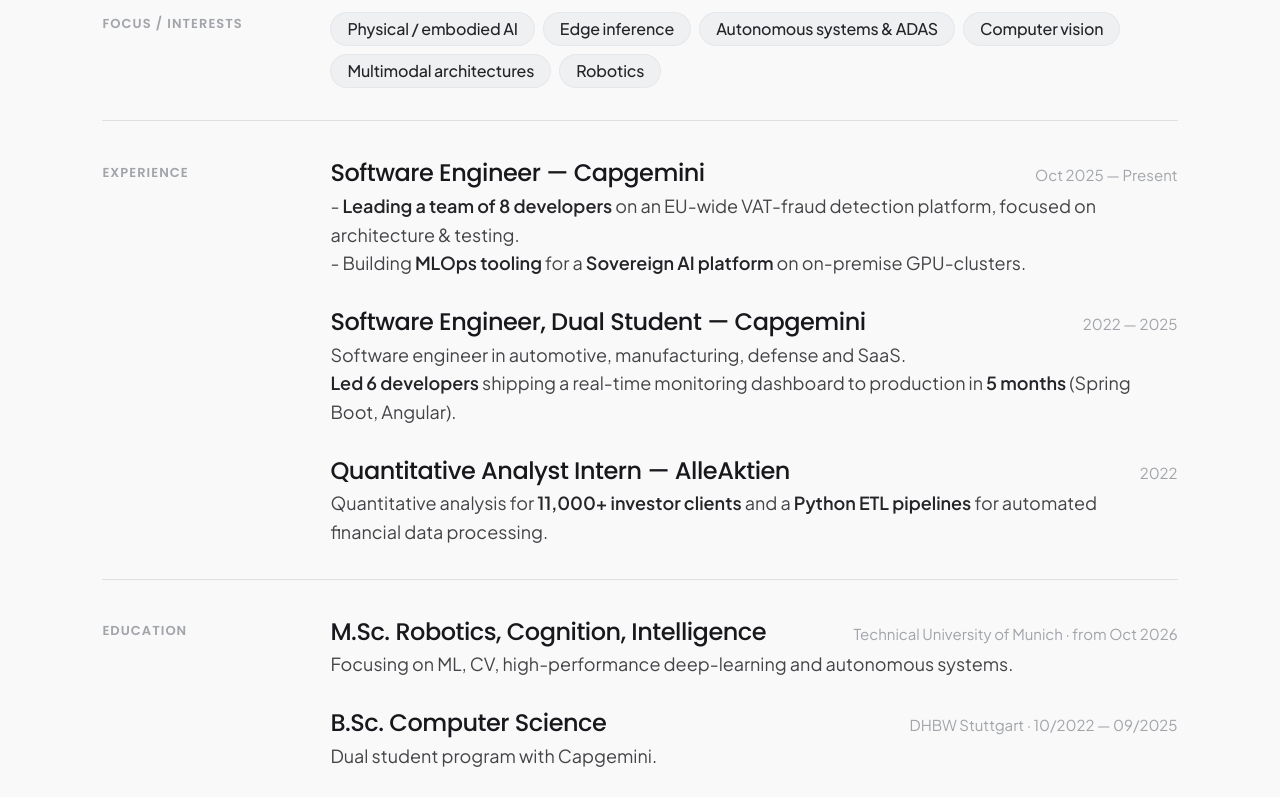
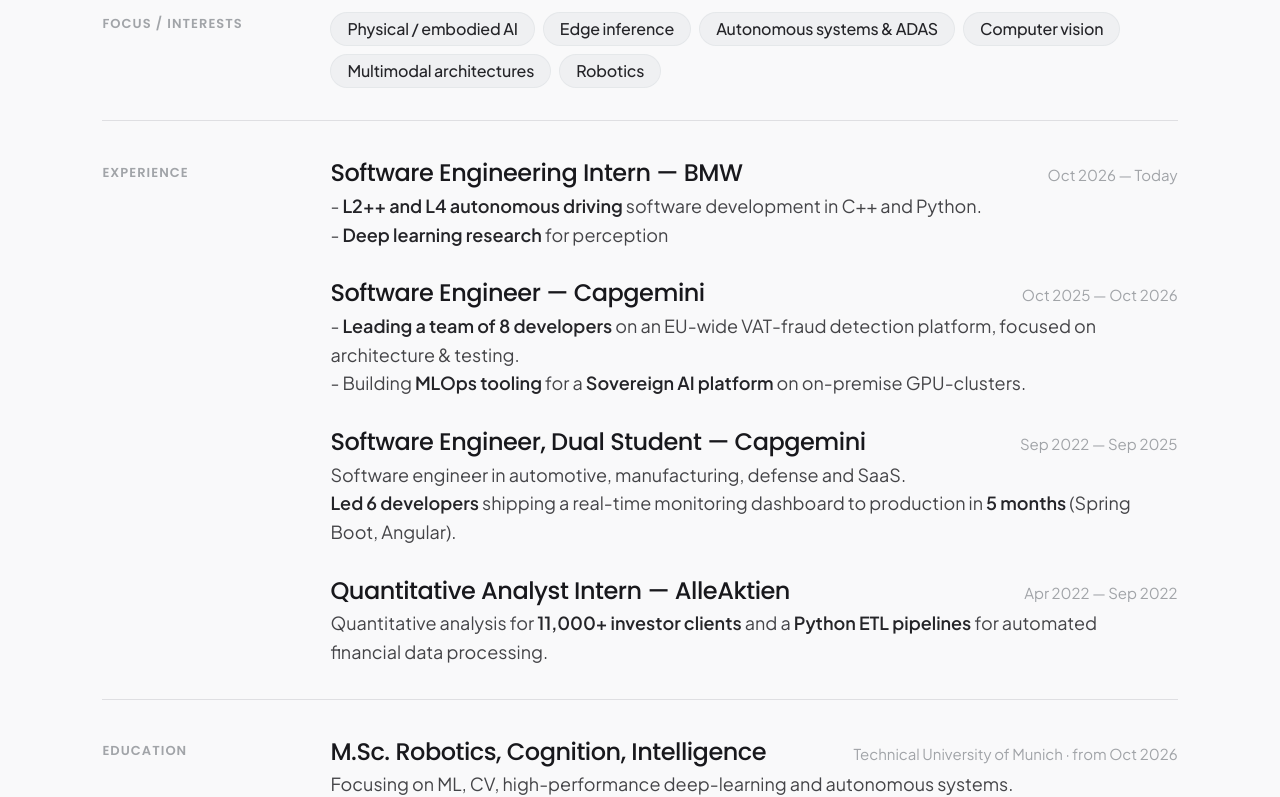
Before and after one commit to floriankulig/portfolio-new, a Next.js app: page /about in a window 1280 px wide. Shown: the part 643-1440 px from the top of the page. Built offline with nearby package versions, Linux system fonts and the light colour scheme.

Commit message:
new role

```diff
--- a/src/components/about/Experience.tsx
+++ b/src/components/about/Experience.tsx
@@ -4,7 +4,14 @@ import { Entries, Entry } from "./Entry";
 export const Experience = () => (
   <AboutSection label="Experience">
     <Entries>
-      <Entry title="Software Engineer — Capgemini" meta="Oct 2025 — Present">
+      <Entry title="Software Engineering Intern — BMW" meta="Oct 2026 — Today">
+        <p>
+          - <b>L2++ and L4 autonomous driving</b> software development in C++
+          and Python. <br />- <b>Deep learning research</b> for perception{" "}
+          <br />
+        </p>
+      </Entry>
+      <Entry title="Software Engineer — Capgemini" meta="Oct 2025 — Oct 2026">
         <p>
           - <b>Leading a team of 8 developers</b> on an EU-wide VAT-fraud
           detection platform, focused on architecture & testing. <br />-
@@ -14,7 +21,7 @@ export const Experience = () => (
       </Entry>
       <Entry
         title="Software Engineer, Dual Student — Capgemini"
-        meta="2022 — 2025"
+        meta="Sep 2022 — Sep 2025"
       >
         <p>
           Software engineer in automotive, manufacturing, defense and SaaS.{" "}
@@ -23,7 +30,10 @@ export const Experience = () => (
           production in <b>5 months</b> (Spring Boot, Angular).
         </p>
       </Entry>
-      <Entry title="Quantitative Analyst Intern — AlleAktien" meta="2022">
+      <Entry
+        title="Quantitative Analyst Intern — AlleAktien"
+        meta="Apr 2022 — Sep 2022"
+      >
         <p>
           Quantitative analysis for <b>11,000+ investor clients</b> and a{" "}
           <b>Python ETL pipelines</b> for automated financial data processing.
```
